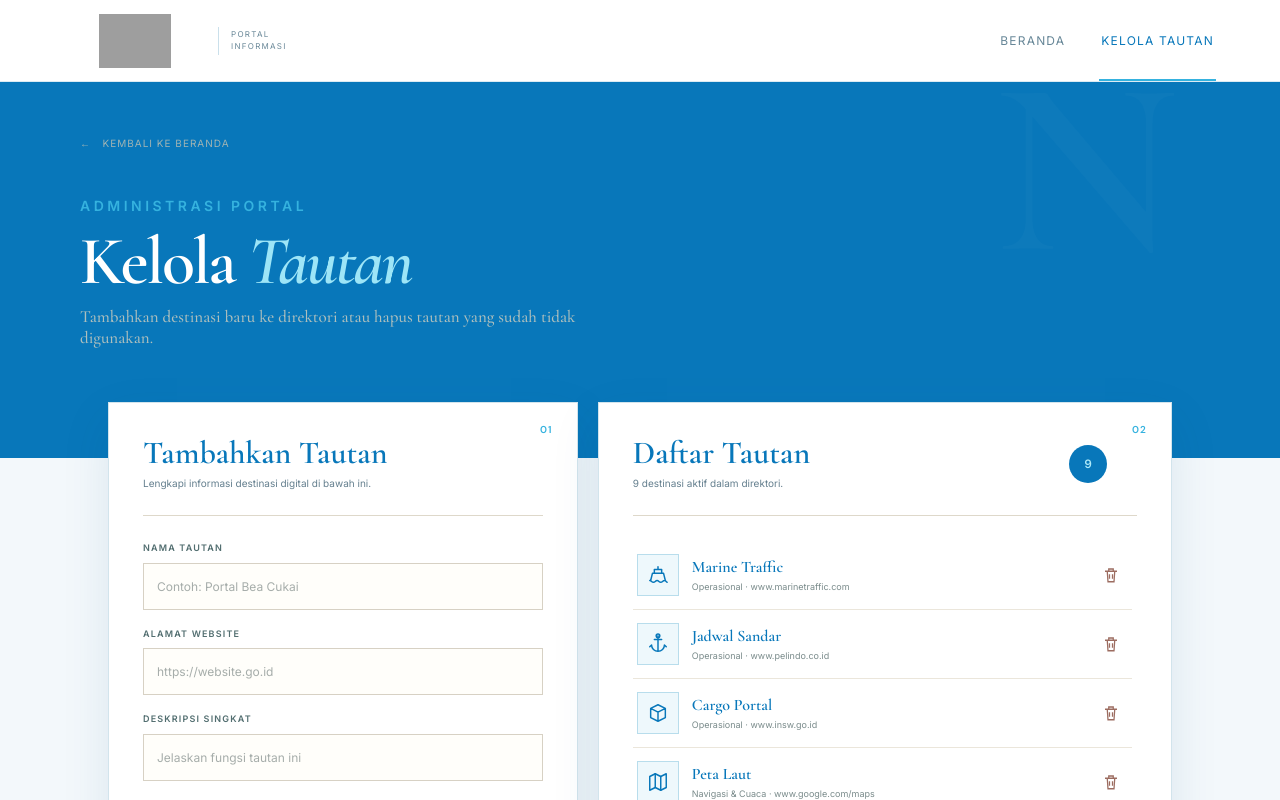
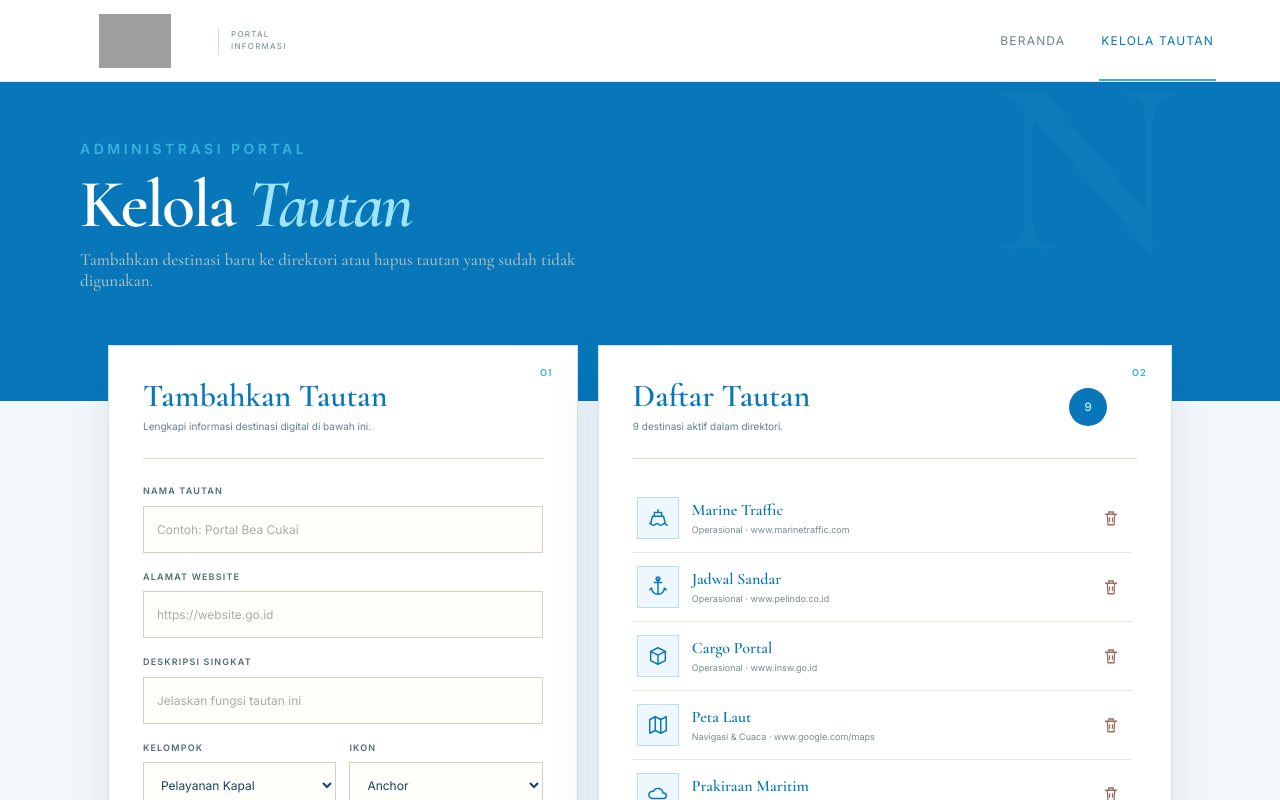
Before and after one commit to Fakhrul0104/Website_Magang, a React (Vite) app: page / in a window 1280 px wide. Both pictures are taken after a click on the button "KELOLA TAUTAN". Shown: the top 800 px of the page. Built offline with nearby package versions, Linux system fonts and the light colour scheme; grey boxes are pictures that could not be loaded.

Commit message:
Update project

```diff
--- a/src/data/links.tsx
+++ b/src/data/links.tsx
@@ -2,9 +2,11 @@ import type { ReactNode } from "react";
 import type { IconName, LinkItem } from "../types/link";
 
 export const categories = [
-    "Operasional",
-    "Navigasi & Cuaca",
-    "Administrasi",
+    "Pelayanan Kapal",
+    "Komersial",
+    "Keuangan",
+    "IT Cabang",
+    "Umum"
 ];
 
 export const initialLinks: LinkItem[] = [
--- a/src/index.css
+++ b/src/index.css
@@ -486,18 +486,6 @@ nav button.active::after {
   top: -64px;
   font: 600 250px "Cormorant Garamond", serif;
   color: rgba(255, 255, 255, .025);
-}
-
-.back-button {
-  display: block;
-  color: #9fb3b3;
-  background: transparent;
-  border: 0;
-  padding: 0;
-  font-size: 10px;
-  letter-spacing: .1em;
-  text-transform: uppercase;
-  margin-bottom: 42px;
 }
 
 .back-button:hover {
--- a/src/pages/ManagePage.tsx
+++ b/src/pages/ManagePage.tsx
@@ -109,13 +109,6 @@ export default function ManagePage({
     return (
         <main className="manage-page">
             <div className="manage-intro">
-                <button
-                    className="back-button"
-                    onClick={onBack}
-                >
-                    ← &nbsp; Kembali ke beranda
-                </button>
-
                 <span className="section-kicker">
                     ADMINISTRASI PORTAL
                 </span>
```
